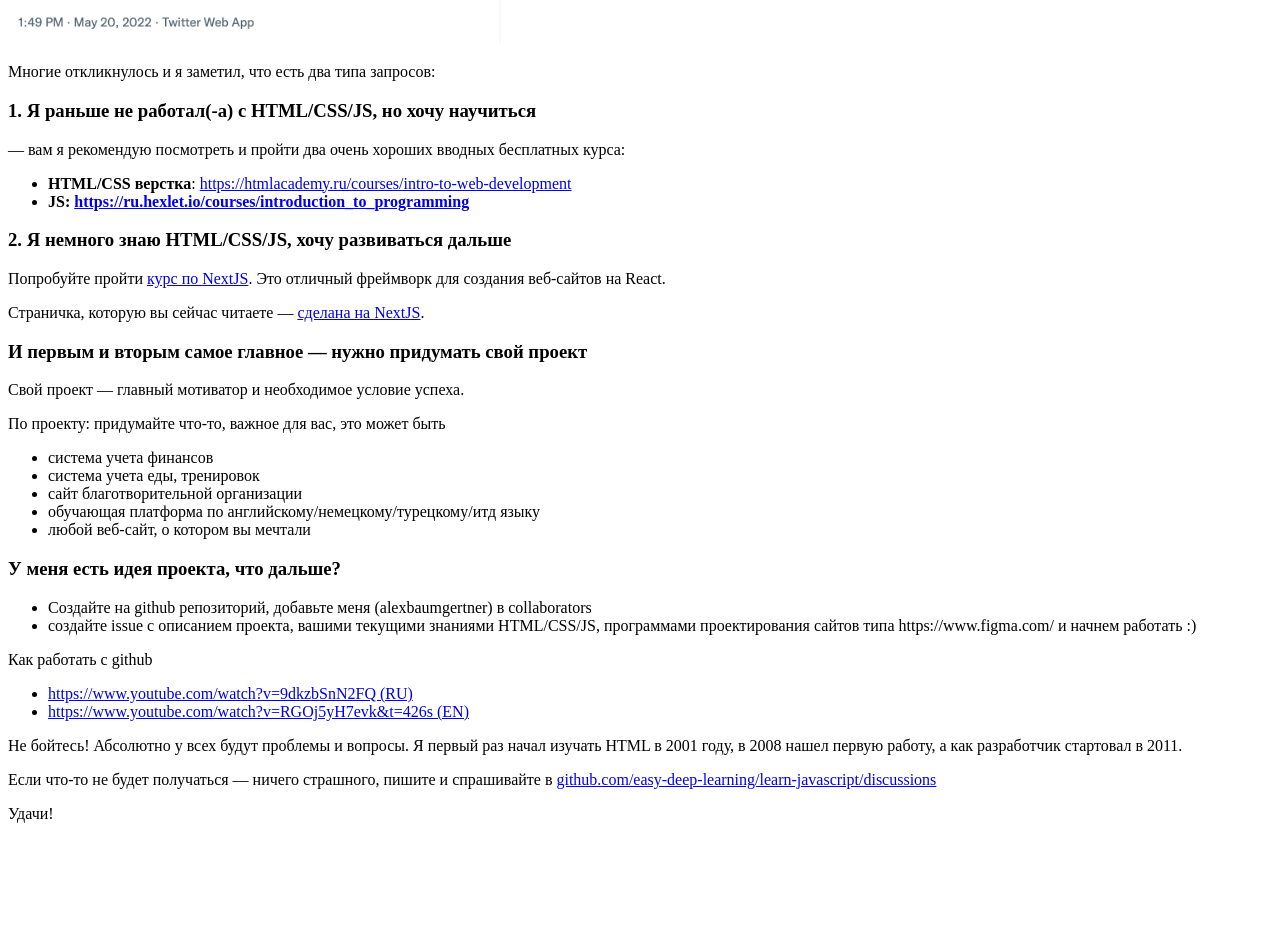
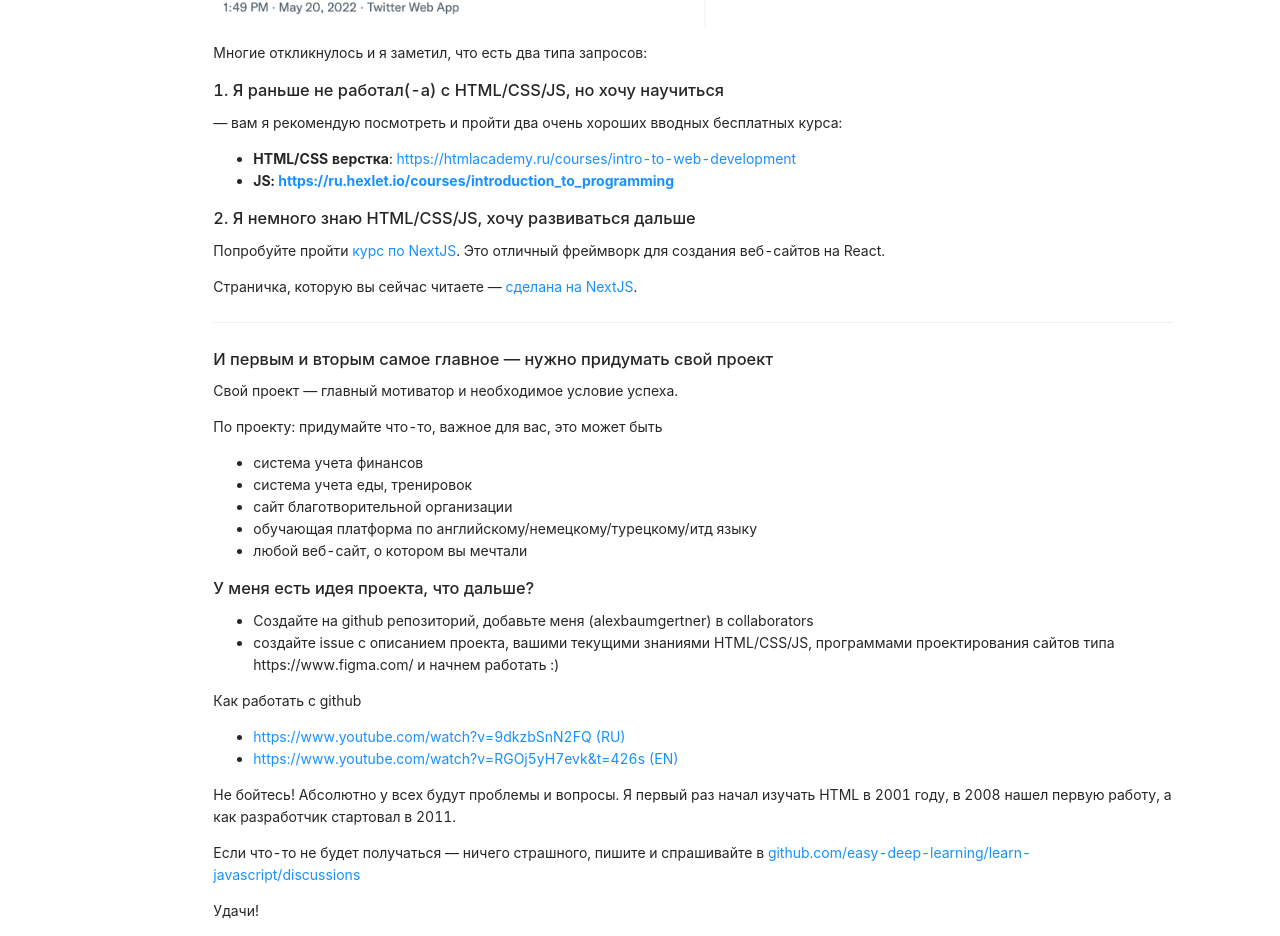
Before and after one commit to easy-deep-learning/easy-deep-learning.github.io, a Next.js app: page /learn-frontend in a window 1280 px wide. Shown: the part 456-1392 px from the top of the page. Before the commit the page ends 1295 px from the top, so only its background shows below. Built offline with nearby package versions, Linux system fonts and the light colour scheme.

Commit message:
Add antd design system
https://ant.design

```diff
--- a/package.json
+++ b/package.json
@@ -10,6 +10,7 @@
     "lint": "next lint"
   },
   "dependencies": {
+    "antd": "^4.20.6",
     "next": "12.1.6",
     "react": "18.1.0",
     "react-dom": "18.1.0"
--- a/pages/_app.tsx
+++ b/pages/_app.tsx
@@ -1,4 +1,5 @@
 import type { AppProps } from 'next/app'
+import 'antd/dist/antd.css'
 
 function MyApp({ Component, pageProps }: AppProps) {
   return <Component {...pageProps} />
--- a/pages/learn-frontend/index.tsx
+++ b/pages/learn-frontend/index.tsx
@@ -1,5 +1,11 @@
 import type { NextPage } from 'next'
 import Head from 'next/head'
+import { Layout } from 'antd';
+const { Content } = Layout;
+import { Typography, Divider } from 'antd';
+import { Row, Col } from 'antd';
+
+const { Paragraph } = Typography;
 
 const LearnFrontend: NextPage = () => {
   return (
@@ -7,27 +13,30 @@
       <Head>
         <title>Learn Frontend</title>
       </Head>
-      <main>
+      <Row>
+        <Col span="4"/>
+        <Col span="18">
+          <Content>
 
             <h2>Привет!</h2>
 
-        <p>
+            <Paragraph>
               Вы наверное видели успевший стать знаменитым твит: <br/><br/>
               {/* eslint-disable-next-line @next/next/no-img-element */}
               <a href="https://twitter.com/alexbaumgertner/status/1527602497782788096">
                 <img src="./images/twit_alexbaumgertner_1_49pm_May_20_2022.png" width="500px" alt="twit alexbaumgertner from 1.49pm May 20 2022" />
               </a>
-        </p>
+            </Paragraph>
 
-        <p>
+            <Paragraph>
               Многие откликнулось и я заметил, что есть два типа запросов:
-        </p>
+            </Paragraph>
 
             <h3>
               1. Я раньше не работал(-а) с HTML/CSS/JS, но хочу научиться
             </h3>
 
-        <p>— вам я рекомендую посмотреть и пройти два очень хороших вводных бесплатных курса:</p>
+            <Paragraph>— вам я рекомендую посмотреть и пройти два очень хороших вводных бесплатных курса:</Paragraph>
 
             <ul>
               <li>
@@ -42,22 +51,23 @@
               2. Я немного знаю  HTML/CSS/JS, хочу развиваться дальше
             </h3>
 
-        <p>
+            <Paragraph>
               Попробуйте пройти <a href="https://nextjs.org/learn/foundations/about-nextjs">курс по NextJS</a>.
               Это отличный фреймворк для создания веб-сайтов на React.
-        </p>
+            </Paragraph>
 
-        <p>Страничка, которую вы сейчас читаете — <a href="https://github.com/easy-deep-learning/easy-deep-learning.github.io">сделана на NextJS</a>.</p>
+            <Paragraph>Страничка, которую вы сейчас читаете — <a href="https://github.com/easy-deep-learning/easy-deep-learning.github.io">сделана на NextJS</a>.</Paragraph>
 
+            <Divider/>
 
             <h3>И первым и вторым самое главное — нужно придумать свой проект</h3>
 
-        <p>Свой проект — главный мотиватор и необходимое условие успеха.</p>
+            <Paragraph>Свой проект — главный мотиватор и необходимое условие успеха.</Paragraph>
 
-        <p>
+            <Paragraph>
               По проекту:
               придумайте что-то, важное для вас, это может быть
-        </p>
+            </Paragraph>
 
             <ul>
               <li>система учета финансов</li>
@@ -78,26 +88,28 @@
             </ul>
 
 
-        <p>Как работать с github</p>
+            <Paragraph>Как работать с github</Paragraph>
             <ul>
               <li><a href="https://www.youtube.com/watch?v=9dkzbSnN2FQ">https://www.youtube.com/watch?v=9dkzbSnN2FQ (RU)</a></li>
               <li><a href="https://www.youtube.com/watch?v=RGOj5yH7evk&t=426s">https://www.youtube.com/watch?v=RGOj5yH7evk&t=426s (EN)</a></li>
             </ul>
 
-        <p>
+            <Paragraph>
               Не бойтесь!
               Абсолютно у всех будут проблемы и вопросы.
               Я первый раз начал изучать HTML в 2001 году, в 2008 нашел первую работу, а как разработчик стартовал в 2011.
-        </p>
+            </Paragraph>
 
-        <p>
+            <Paragraph>
               Если что-то не будет получаться — ничего страшного, пишите и спрашивайте в <a
               href="https://github.com/easy-deep-learning/learn-javascript/discussions">github.com/easy-deep-learning/learn-javascript/discussions</a>
-        </p>
+            </Paragraph>
 
-        <p>Удачи!</p>
+            <Paragraph>Удачи!</Paragraph>
 
-      </main>
+          </Content>
+        </Col>
+      </Row>
     </>
   )
 }
```
Also changed, not shown: pages/index.tsx (+25 -11 lines), 1 other file (tests, documents, lock files or other folders). Lines whose indentation alone changed are shown as unchanged.
